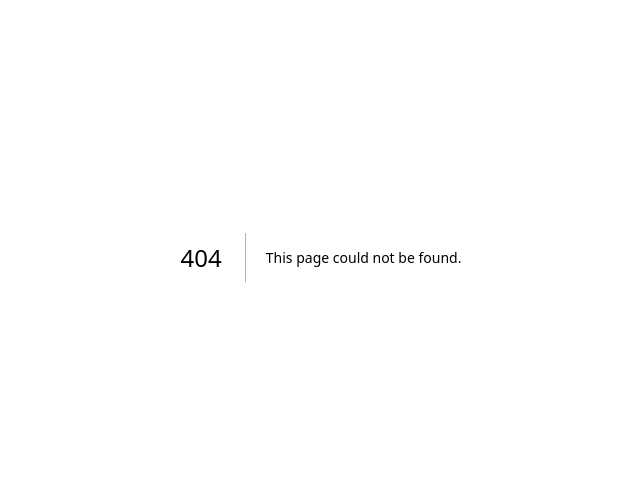
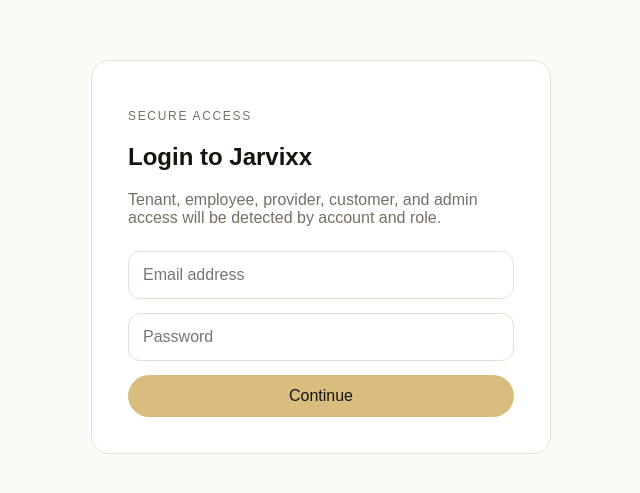
Before and after one commit to 360jarvis/JARVISV4, a Next.js app: page /login in a window 1280 px wide. Before the commit this address had no page. Shown: the part 143-636 px from the top of the page, without its empty margins (319-959 px from the left). Built offline with nearby package versions, Linux system fonts and the light colour scheme.

Commit message:
Add login page placeholder

```diff
--- /dev/null
+++ b/app/login/page.tsx
@@ -0,0 +1,18 @@
+export default function LoginPage() {
+  return (
+    <main className="jarvixx-page" style={{ display: 'grid', placeItems: 'center', padding: 24 }}>
+      <section className="lux-card" style={{ width: '100%', maxWidth: 460, padding: 36 }}>
+        <p className="kicker">Secure Access</p>
+        <h1>Login to Jarvixx</h1>
+        <p style={{ color: 'var(--jarvixx-muted)' }}>
+          Tenant, employee, provider, customer, and admin access will be detected by account and role.
+        </p>
+        <form style={{ display: 'grid', gap: 14, marginTop: 24 }}>
+          <input aria-label="Email" placeholder="Email address" style={{ padding: 14, borderRadius: 12, border: '1px solid var(--jarvixx-border)' }} />
+          <input aria-label="Password" placeholder="Password" type="password" style={{ padding: 14, borderRadius: 12, border: '1px solid var(--jarvixx-border)' }} />
+          <a className="lux-button" href="/app" style={{ textAlign: 'center' }}>Continue</a>
+        </form>
+      </section>
+    </main>
+  );
+}
```
